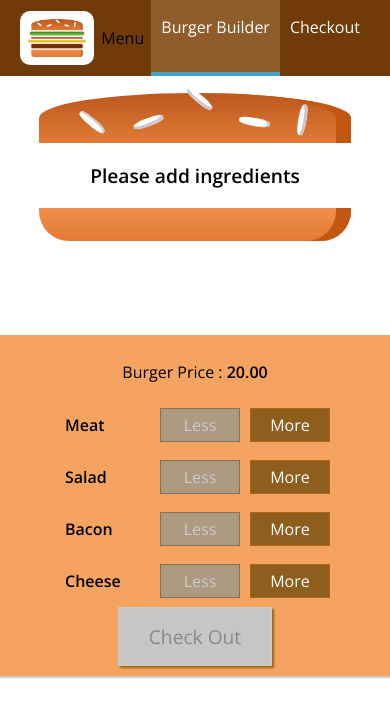
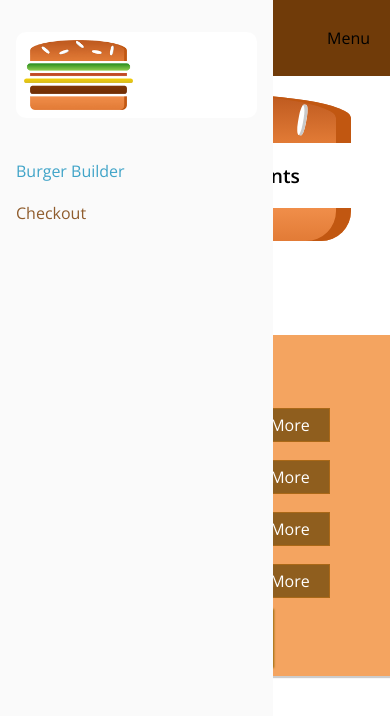
Before and after one commit to Ganesh-Balaji-Radhakrishnan/GabaBurger, a React (Create React App) app: page / in a window 390 px wide. Shown: the top 716 px of the page. Built offline with nearby package versions, Linux system fonts and the light colour scheme.

Commit message:
sidedrawer done for mobile devices and navigation adjusted

```diff
--- a/src/components/Logo/Logo.module.css
+++ b/src/components/Logo/Logo.module.css
@@ -1,6 +1,6 @@
 .LogoBox {
   background-color: white;
-  height: 70%;
+  height: 100%;
   padding: 8px;
   border-radius: 10px;
   box-sizing: border-box;
--- a/src/components/Navigation/NavigationItems/NavigationItem/NavigationItem.module.css
+++ b/src/components/Navigation/NavigationItems/NavigationItem/NavigationItem.module.css
@@ -1,25 +1,45 @@
+.NavigationItem {
+  margin: 10px 0;
+  box-sizing: border-box;
+  display: block;
+  width: 100%;
+}
+
+.NavigationItem a {
+  color: #8f5c2c;
+  text-decoration: none;
+  width: 100%;
+  box-sizing: border-box;
+  display: block;
+}
+
+.NavigationItem a:hover,
+.NavigationItem a:active,
+.NavigationItem a.active {
+  color: #40a4c8;
+}
+
+@media (min-width: 500px) {
   .NavigationItem {
     margin: 0;
-  box-sizing: border-box;
     display: flex;
+    height: 100%;
+    width: auto;
     align-items: center;
-  height: 100%;
   }
 
   .NavigationItem a {
     color: white;
-  text-decoration: none;
     height: 100%;
     padding: 16px 10px;
-  box-sizing: border-box;
-  display: block;
     border-bottom: 4px solid transparent;
   }
 
+  .NavigationItem a:hover,
   .NavigationItem a:active,
-.NavigationItem a:hover,
   .NavigationItem a.active {
     background-color: #8f5c2c;
     border-bottom: 4px solid #40a4c8;
     color: white;
   }
+}
--- a/src/components/Navigation/NavigationItems/NavigationItems.module.css
+++ b/src/components/Navigation/NavigationItems/NavigationItems.module.css
@@ -4,6 +4,13 @@
   display: flex;
   align-items: center;
   box-sizing: border-box;
+  flex-flow: column;
   height: 100%;
   list-style: none;
 }
+
+@media (min-width: 500px) {
+  .NavigationItems {
+    flex-flow: row;
+  }
+}
--- /dev/null
+++ b/src/components/Navigation/SideDrawer/SideDrawer.jsx
@@ -0,0 +1,21 @@
+import React from "react"
+
+import Logo from "../../Logo/Logo"
+import NavigationItems from "../NavigationItems/NavigationItems"
+
+import Classes from "./SideDrawer.module.css"
+
+const SideDrawer = props => {
+    return(
+        <div className={Classes.SideDrawer}>
+            <div className={Classes.Logo}>
+                <Logo />
+            </div>
+            <nav>
+                <NavigationItems />
+            </nav>
+        </div>
+    )
+}
+
+export default SideDrawer
--- /dev/null
+++ b/src/components/Navigation/SideDrawer/SideDrawer.module.css
@@ -0,0 +1,32 @@
+.SideDrawer {
+  position: fixed;
+  width: 280px;
+  max-width: 70%;
+  height: 100%;
+  top: 0;
+  left: 0;
+  z-index: 200;
+  background-color: #fafafa;
+  padding: 32px 16px;
+  box-sizing: border-box;
+  transition: transform 0.3s ease-out;
+}
+
+@media (min-width: 500px) {
+  .SideDrawer {
+    display: none;
+  }
+}
+
+.Open {
+  transform: translateX(0);
+}
+
+.Close {
+  transform: translateX(-100%);
+}
+
+.Logo {
+  height: 11%;
+  margin-bottom: 32px;
+}
--- a/src/components/Navigation/Toolbar/Toolbar.jsx
+++ b/src/components/Navigation/Toolbar/Toolbar.jsx
@@ -7,9 +7,11 @@
 
 const Toolbar = props => (
     <header className={classes.Toolbar}>
-        <Logo/>
+        <div className={classes.Logo}>
+            <Logo/>
+        </div>
         <div>Menu</div>
-        <nav>
+        <nav className={classes.DesktopOnly}>
             <NavigationItems />
         </nav>
     </header>
--- a/src/components/Navigation/Toolbar/Toolbar.module.css
+++ b/src/components/Navigation/Toolbar/Toolbar.module.css
@@ -16,3 +16,13 @@
 .Toolbar nav {
   height: 100%;
 }
+
+.Logo {
+  height: 80%;
+}
+
+@media (max-width: 499px) {
+  .DesktopOnly {
+    display: none;
+  }
+}
--- a/src/components/layout/Layout.jsx
+++ b/src/components/layout/Layout.jsx
@@ -2,6 +2,7 @@
 
 import Aux from "../../aux/aux"
 import Toolbar from "../Navigation/Toolbar/Toolbar"
+import SideDrawer from "../Navigation/SideDrawer/SideDrawer"
 
 import classes from "./Layout.module.css"
 
@@ -9,6 +10,7 @@
 const Layout = (props) => (
     <Aux>
         <Toolbar />
+        <SideDrawer />
         <main className={classes.Content}>
             {props.children}
         </main>
```
Lines whose indentation alone changed are shown as unchanged.
